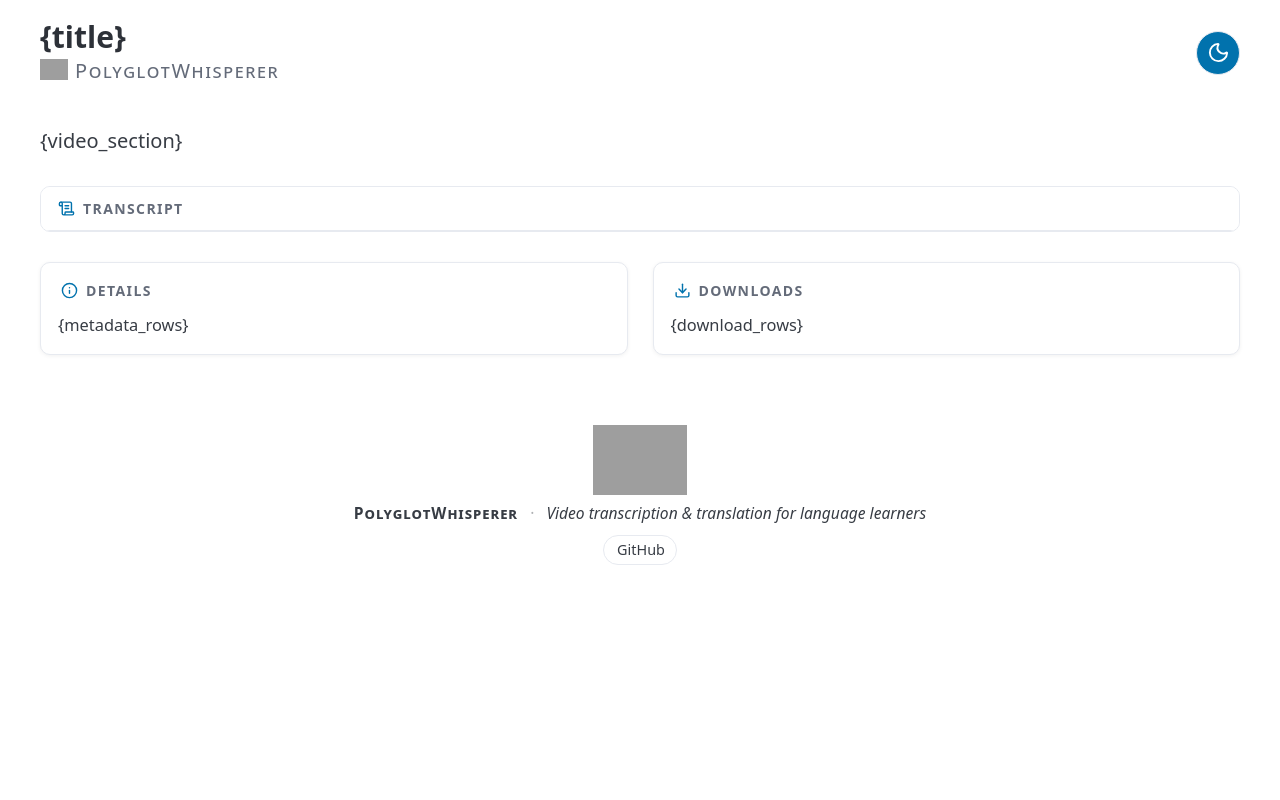
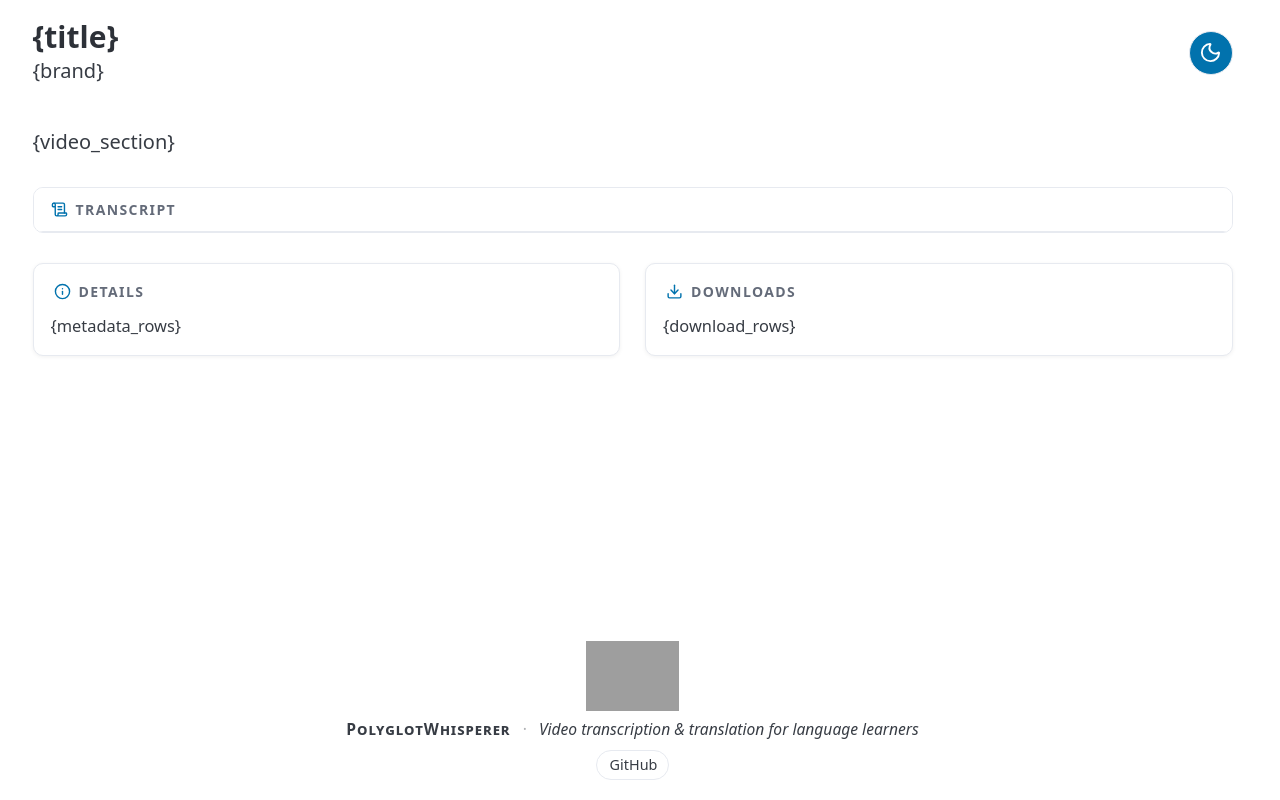
Before and after one commit to RizhongLin/PolyglotWhisperer, a Python web app: template src/pgw/templates/player.html in a window 1280 px wide. Run offline with Jinja, Linux system fonts and the light colour scheme; the template is opened without the code that fills it, so the values that code supplies are empty; some libraries are stand-ins or nearby versions; grey boxes are pictures that could not be loaded.

Commit message:
✨ [Feat] Sticky header, library-back navigation, layout alignment
## Changes
- Sticky frosted-glass header with backdrop blur on both library and player
- Scroll indicator: subtle border + shadow appears on scroll
- Brand text links back to library when in library mode (no separate button)
- Aligned body layout (min-height, flex column, footer margin) across pages
- scrollbar-gutter: stable prevents layout shift between pages
- flex-shrink: 0 on theme toggle prevents squeezing

## Files Modified
- serve.py, player.html, player.css, player.js, library.html, library.css

```diff
--- a/src/pgw/templates/player.css
+++ b/src/pgw/templates/player.css
@@ -1,8 +1,12 @@
 /* Tighten Pico defaults & smooth theme transitions */
+html { scrollbar-gutter: stable; }
 body {
   --pico-block-spacing-vertical: 1rem;
   --pico-block-spacing-horizontal: 1rem;
   padding: 0 1rem;
+  min-height: 100vh;
+  display: flex;
+  flex-direction: column;
 }
 body, body * {
   transition: background-color 0.25s ease, color 0.25s ease,
@@ -12,12 +16,22 @@ body, body * {
   from { opacity: 0; transform: translateY(6px); }
   to { opacity: 1; transform: translateY(0); }
 }
-header { padding: 1rem 0 0.75rem; }
-main { padding-top: 0; animation: fadeIn 0.4s ease; }
+main { padding-top: 0; animation: fadeIn 0.4s ease; flex: 1; }
 
-/* ── Header ── */
+/* ── Header (sticky) ── */
 header {
+  position: sticky; top: 0; z-index: 100;
   display: flex; align-items: center; gap: 1rem;
+  padding: 0.75rem 1rem;
+  margin: 0 -1rem;  /* bleed into body padding */
+  background: color-mix(in srgb, var(--pico-background-color) 85%, transparent);
+  backdrop-filter: blur(12px); -webkit-backdrop-filter: blur(12px);
+  border-bottom: 1px solid transparent;
+  transition: border-color 0.25s ease, box-shadow 0.25s ease;
+}
+header.scrolled {
+  border-bottom-color: var(--pico-muted-border-color);
+  box-shadow: 0 1px 8px rgba(0,0,0,0.06);
 }
 header hgroup {
   flex: 1; margin-bottom: 0;
@@ -38,6 +52,20 @@ header hgroup p {
   vertical-align: middle;
   margin-top: -0.1rem;
 }
+.brand-link {
+  text-decoration: none; color: inherit;
+  display: inline-flex; align-items: center; gap: 0.35rem;
+  transition: color 0.18s ease;
+}
+.brand-link:hover { color: var(--pico-primary); text-decoration: none; }
+.brand-back {
+  width: 0.85rem; height: 0.85rem;
+  opacity: 0.5;
+  transition: opacity 0.18s ease, transform 0.18s ease;
+}
+.brand-link:hover .brand-back {
+  opacity: 1; transform: translateX(-2px);
+}
 #theme-toggle {
   width: 2.2rem; height: 2.2rem;
   padding: 0; line-height: 1; min-width: auto;
@@ -45,6 +73,7 @@ header hgroup p {
   display: inline-flex; align-items: center; justify-content: center;
   border-color: var(--pico-muted-border-color);
   color: var(--pico-color);
+  flex-shrink: 0;
 }
 #theme-toggle:hover {
   border-color: var(--pico-primary);
@@ -409,7 +438,7 @@ video::cue {
 /* ── Footer ── */
 footer {
   padding: 1.25rem 0 1rem; font-size: 0.78rem;
-  text-align: center; margin-top: 1.5rem;
+  text-align: center; margin-top: 2rem;
   color: var(--pico-muted-color);
 }
 footer p { margin-bottom: 0.35rem; }
--- a/src/pgw/templates/player.html
+++ b/src/pgw/templates/player.html
@@ -14,7 +14,7 @@
 <header>
   <hgroup>
     <h1>{title}</h1>
-    <p><img src="{base_url}/icon.png" class="brand-logo" alt="">PolyglotWhisperer</p>
+    {brand}
   </hgroup>
   <button id="theme-toggle" class="outline secondary"
     aria-label="Toggle theme"></button>
--- a/src/pgw/templates/player.js
+++ b/src/pgw/templates/player.js
@@ -24,6 +24,14 @@ toggle.addEventListener('click', () => {
 prefersDark.addEventListener('change', () => {
   if (!localStorage.getItem('pgw-theme')) applyTheme(getEffective());
 });
+
+// --- Sticky header scroll effect ---
+const header = document.querySelector('header');
+if (header) {
+  window.addEventListener('scroll', () => {
+    header.classList.toggle('scrolled', window.scrollY > 8);
+  }, { passive: true });
+}
 
 // --- Helpers ---
 const video = document.getElementById('player');
```
Also changed, not shown: src/pgw/cli/serve.py (+14 -0 lines), src/pgw/templates/library.css (+14 -2 lines), src/pgw/templates/library.html (+8 -0 lines).
